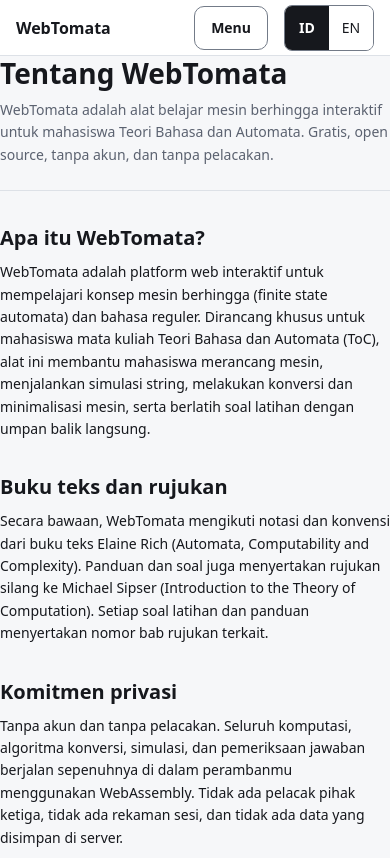
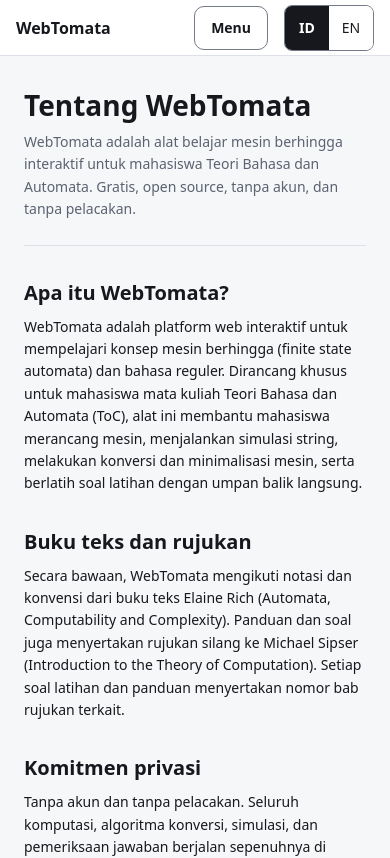
Before and after one commit to AldebaranHere/webtomata, a SvelteKit app in the folder web/: page /tentang in a window 390 px wide. Shown: the top 858 px of the page. Built offline with nearby package versions, Linux system fonts and the light colour scheme; a web font is replaced by a local one.

Commit message:
fix(tentang): increase margins from phone edge and add breathing room above footer

```diff
--- a/web/src/routes/tentang/+page.svelte
+++ b/web/src/routes/tentang/+page.svelte
@@ -88,7 +88,7 @@
 
 <style>
 	.page {
-		padding: var(--space-6) var(--space-4) var(--space-12);
+		padding: var(--space-8) var(--space-6) var(--space-16);
 	}
 
 	.container {
```
Also changed, not shown: 1 other file (tests, documents, lock files or other folders).
